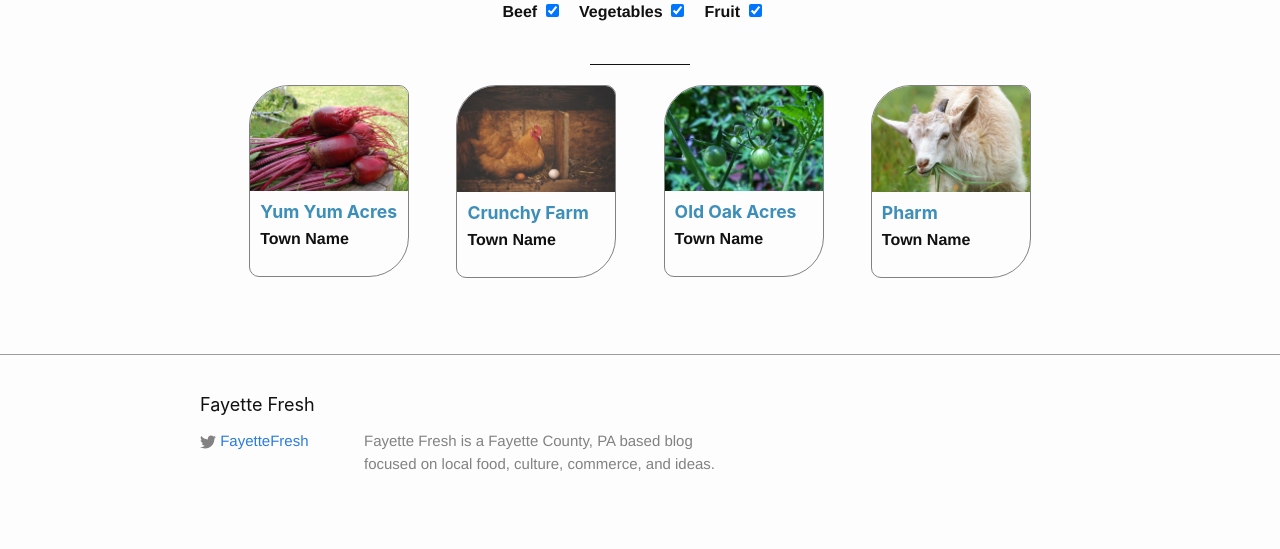
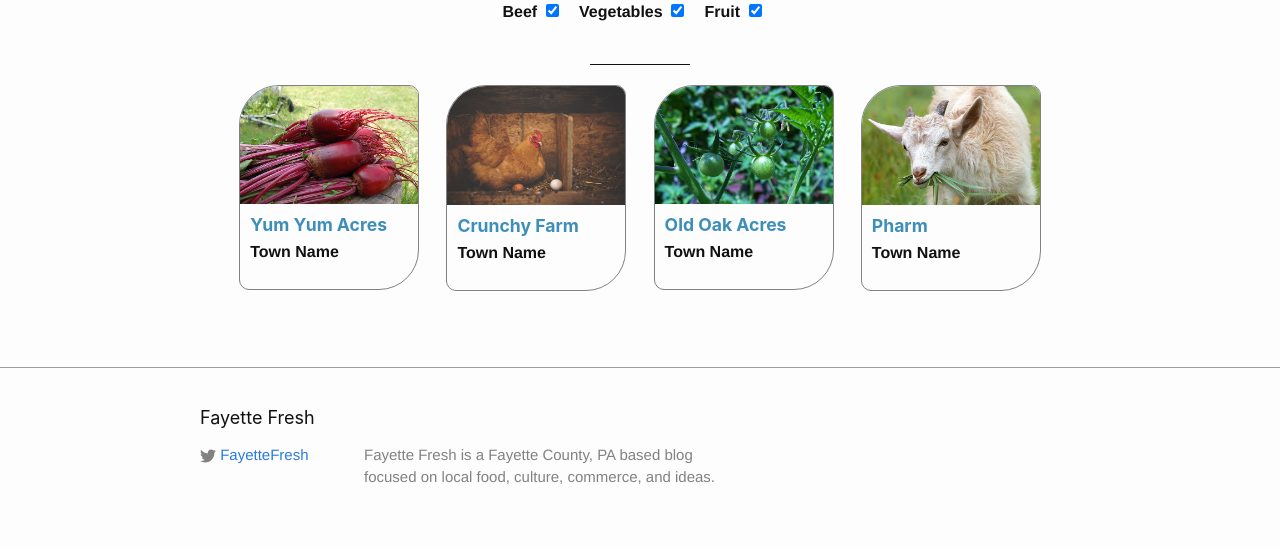
Before and after one commit to BillTalkington/fayette_fresh, a Jekyll site: the page built from farms.html, in a window 1280 px wide. Shown: the part 828-1377 px from the top of the page. Built offline with Jekyll 4.4.1, drawn with Linux system fonts in a browser that asks for light colours; nearby versions of some CDN libraries.

Commit message:
Exemplar mobile formatting so that 2 per row on vertical phone browser.

```diff
--- a/_sass/_fayette-fresh.scss
+++ b/_sass/_fayette-fresh.scss
@@ -89,9 +89,16 @@
 	border: 1px solid $grey-color;
 	border-radius: 40px 10px 40px 10px;
 	margin: 4px;
-	max-width: 160px;
+	max-width: 180px;
 	overflow: hidden;
 	transition: all 200ms;
+}
+
+@include media-query($on-palm) {
+    .exemplar {
+    	margin: 0px;
+    	max-width: 140px;
+    }
 }
 
 .exemplar:hover {
```
